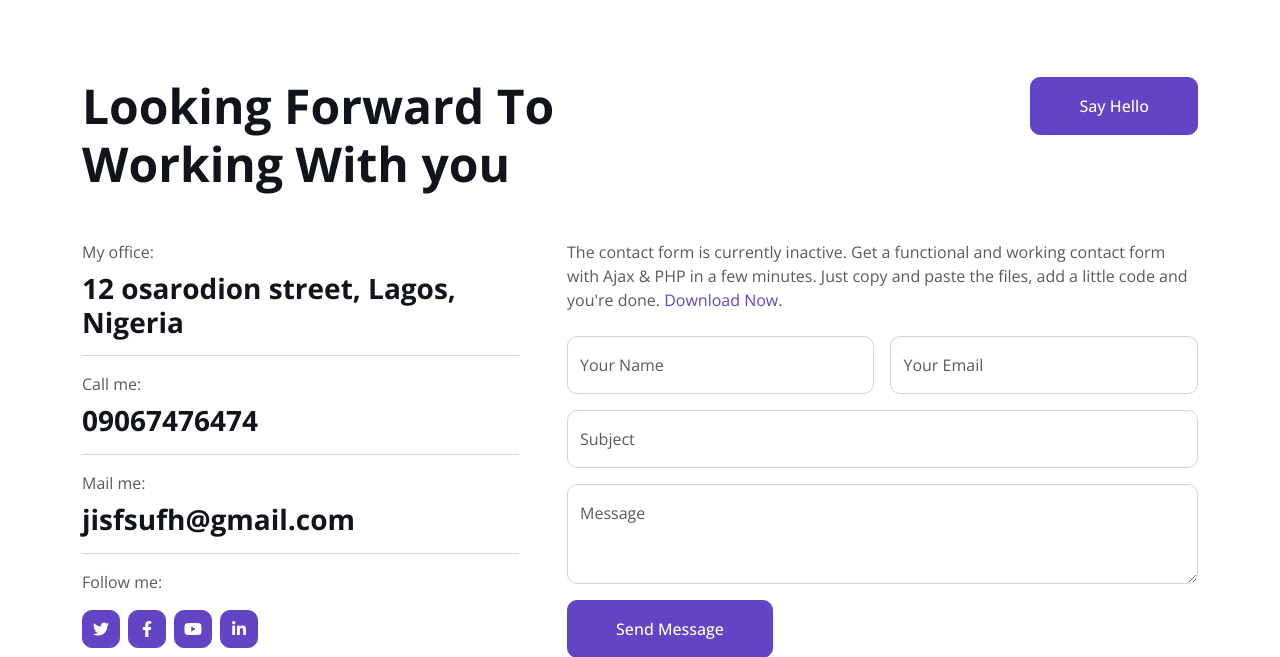
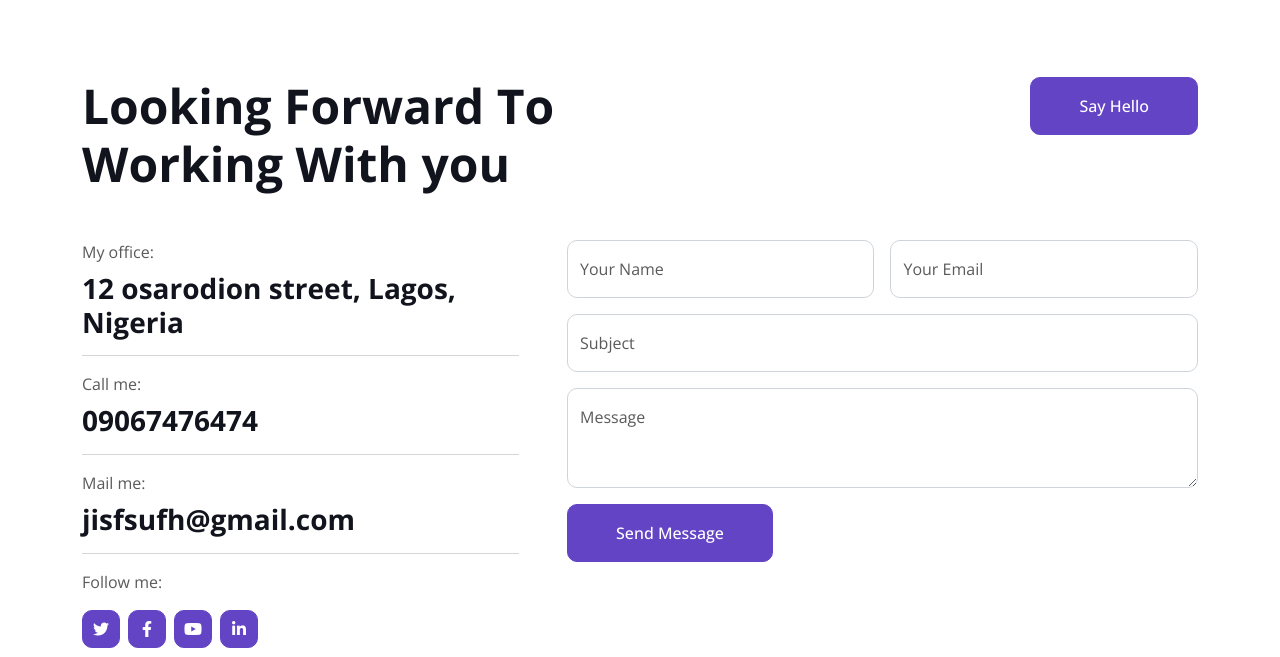
Before and after one commit to Bigsteve001/portfolio-Webapp, a Django app: page / in a window 1280 px wide. Shown: the part 4036-4693 px from the top of the page. Run offline with Django 4.2, Linux system fonts and the light colour scheme; data comes from the database, SQL or seed files in the repository; some libraries are stand-ins or nearby versions.

Commit message:
perfected the contact form

```diff
--- a/webapp/Templates/index.html
+++ b/webapp/Templates/index.html
@@ -397,7 +397,7 @@
                     </div>
                 </div>
                 <div class="col-lg-7 col-md-6 wow fadeInUp" data-wow-delay="0.5s">
-                    <p class="mb-4">The contact form is currently inactive. Get a functional and working contact form with Ajax & PHP in a few minutes. Just copy and paste the files, add a little code and you're done. <a href="https://htmlcodex.com/contact-form">Download Now</a>.</p>
+
                     <form class="" method="post">
                         {% csrf_token %}
                         <div class="row g-3">
```
